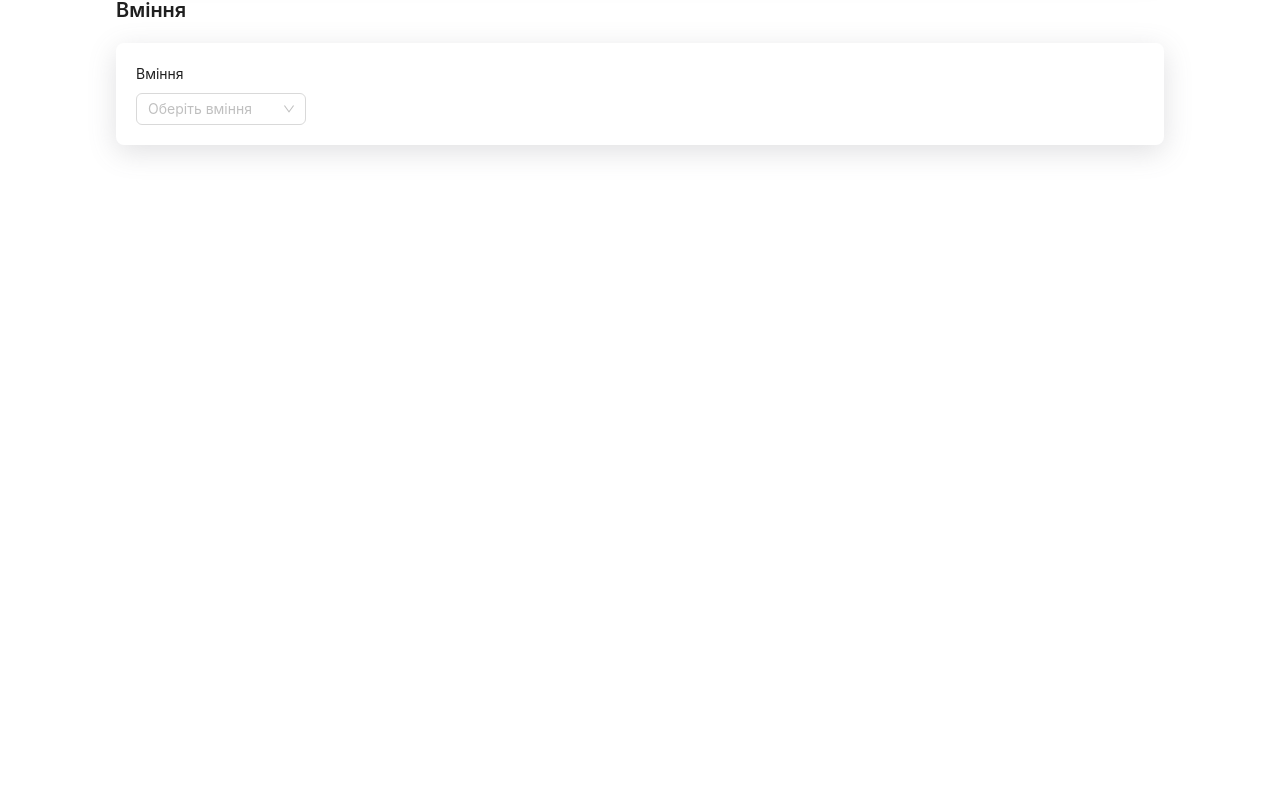
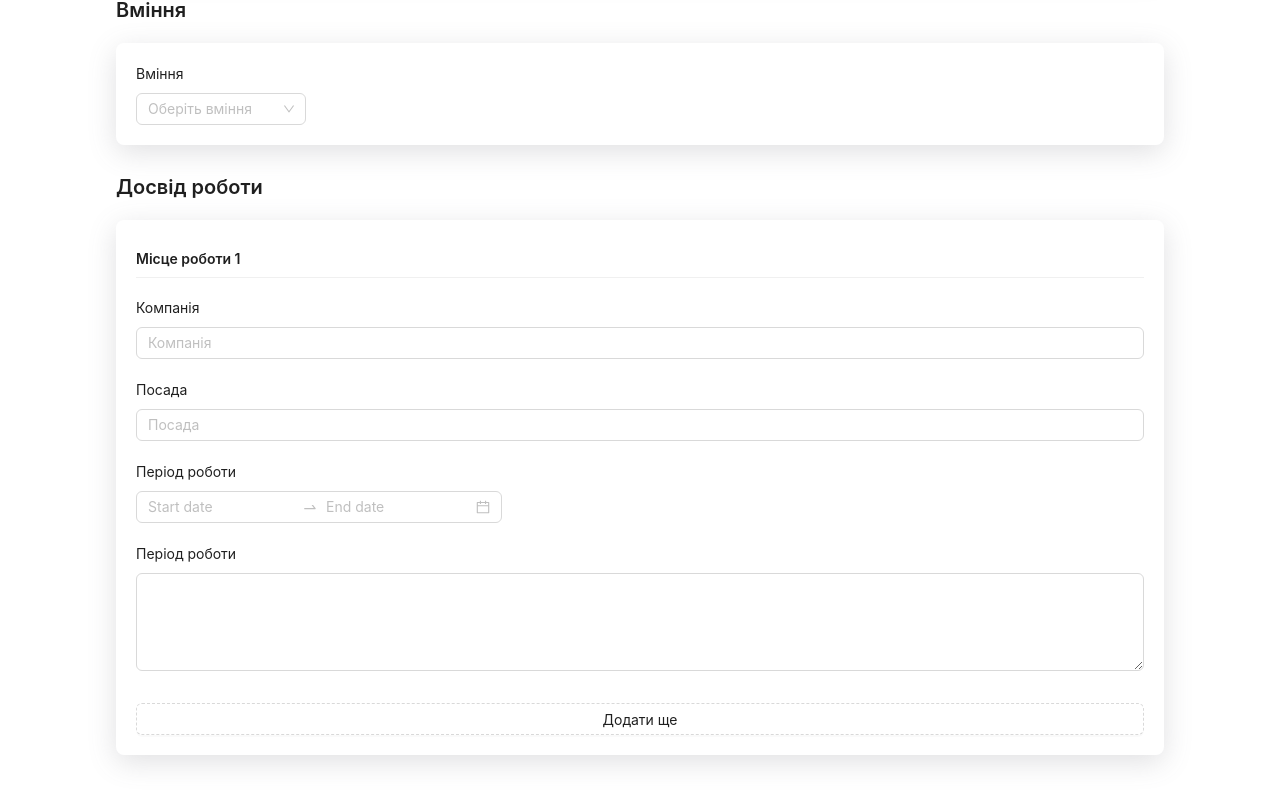
Before and after one commit to freecree/create-cv, a React app: page / in a window 1280 px wide. Shown: the part 1014-1819 px from the top of the page. Before the commit the page ends 1209 px from the top, so only its background shows below. Built offline with nearby package versions, Linux system fonts and the light colour scheme.

Commit message:
feat: add work section layout

```diff
--- a/src/components/cv-form/CVForm.tsx
+++ b/src/components/cv-form/CVForm.tsx
@@ -2,6 +2,7 @@ import { Form } from 'antd';
 import PersonalInfo from '../personal-info/PersonalInfo';
 import Education from '../education/Education';
 import Skills from '../skills/Skills';
+import Work from '../work/Work';
 
 function CVForm() {
   return (
@@ -15,6 +16,7 @@ function CVForm() {
       <PersonalInfo />
       <Education />
       <Skills />
+      <Work />
     </Form>
   );
 }
--- /dev/null
+++ b/src/components/work/Work.tsx
@@ -0,0 +1,28 @@
+import { Form, Button } from 'antd';
+import FormSectionTitle from '../form-section-title/FormSectionTitle';
+import FormSectionWrapper from '../form-section-wrapper/FormSectionWrapper';
+import WorkCard from './WorkCard';
+
+function Work() {
+  return (
+    <div>
+      <FormSectionTitle>Досвід роботи</FormSectionTitle>
+      <FormSectionWrapper>
+        <Form.List name='works' initialValue={[{}]}>
+          {(fields, { add, remove }) => (
+            <>
+              {fields.map((field, i) => (
+                <WorkCard key={i} field={field} remove={remove} />
+              ))}
+              <Button type='dashed' onClick={() => add()} block>
+                Додати ще
+              </Button>
+            </>
+          )}
+        </Form.List>
+      </FormSectionWrapper>
+    </div>
+  );
+}
+
+export default Work;
--- /dev/null
+++ b/src/components/work/WorkCard.tsx
@@ -0,0 +1,45 @@
+import { Form, Input, FormListFieldData, DatePicker } from 'antd';
+import { WorkCardStyle } from './WorkCardStyle';
+import { CloseOutlined } from '@ant-design/icons';
+
+const { RangePicker } = DatePicker;
+const { TextArea } = Input;
+
+interface WorkCardProps {
+  field: FormListFieldData;
+  remove: (index: number | number[]) => void;
+}
+
+function WorkCard({ field, remove }: WorkCardProps) {
+  return (
+    <WorkCardStyle
+      size='small'
+      title={`Місце роботи ${field.name + 1}`}
+      key={field.key}
+      extra={
+        field.name > 0 && (
+          <CloseOutlined
+            onClick={() => {
+              remove(field.name);
+            }}
+          />
+        )
+      }
+    >
+      <Form.Item label='Компанія'>
+        <Input placeholder='Компанія' />
+      </Form.Item>
+      <Form.Item label='Посада'>
+        <Input placeholder='Посада' />
+      </Form.Item>
+      <Form.Item label='Період роботи'>
+        <RangePicker />
+      </Form.Item>
+      <Form.Item label='Період роботи'>
+        <TextArea rows={4} />
+      </Form.Item>
+    </WorkCardStyle>
+  );
+}
+
+export default WorkCard;
--- /dev/null
+++ b/src/components/work/WorkCardStyle.ts
@@ -0,0 +1,21 @@
+import styled from 'styled-components';
+import { Card } from 'antd';
+
+export const WorkCardStyle = styled(Card)`
+  border: none;
+  & .ant-card-body {
+    padding-top: 20px;
+    display: flex;
+    flex-direction: column;
+    gap: 20px;
+    &:after,
+    &:before {
+      content: none;
+    }
+  }
+  & .ant-card-head,
+  & .ant-card-body {
+    padding-left: 0;
+    padding-right: 0;
+  }
+`;
```
